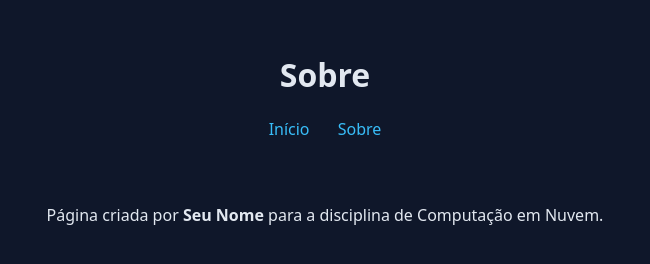
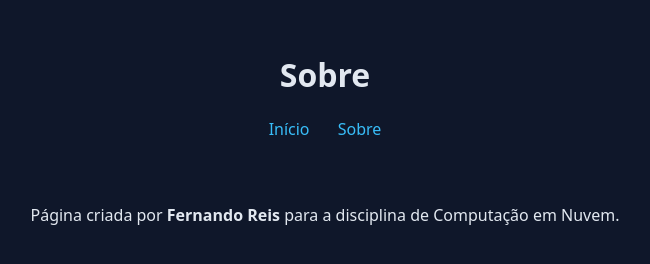
Before and after one commit to Fernando-Camilo/meu-site-estatico, a plain HTML site: page sobre.html in a window 1280 px wide. Shown: the full height of the page, 315-965 px from the left. Drawn offline with Linux system fonts and the light colour scheme.

Commit message:
Atualiza nome do autor

```diff
--- a/sobre.html
+++ b/sobre.html
@@ -17,7 +17,7 @@
         </nav>
     </header>
     <main>
-        <p>Página criada por <strong>Seu Nome</strong> para a disciplina de Computação
+        <p>Página criada por <strong>Fernando Reis</strong> para a disciplina de Computação
             em Nuvem.</p>
     </main>
 </body>
```
